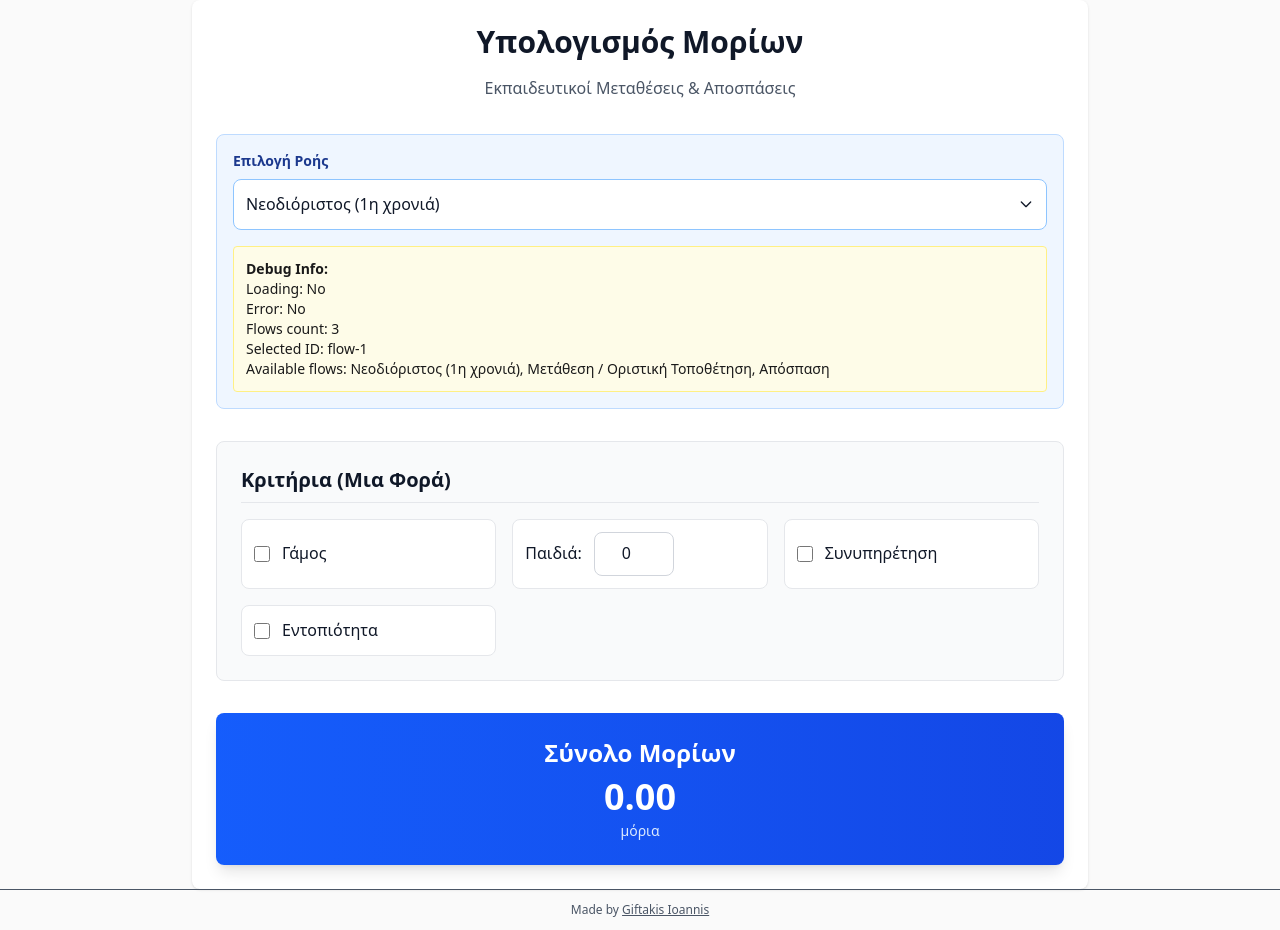
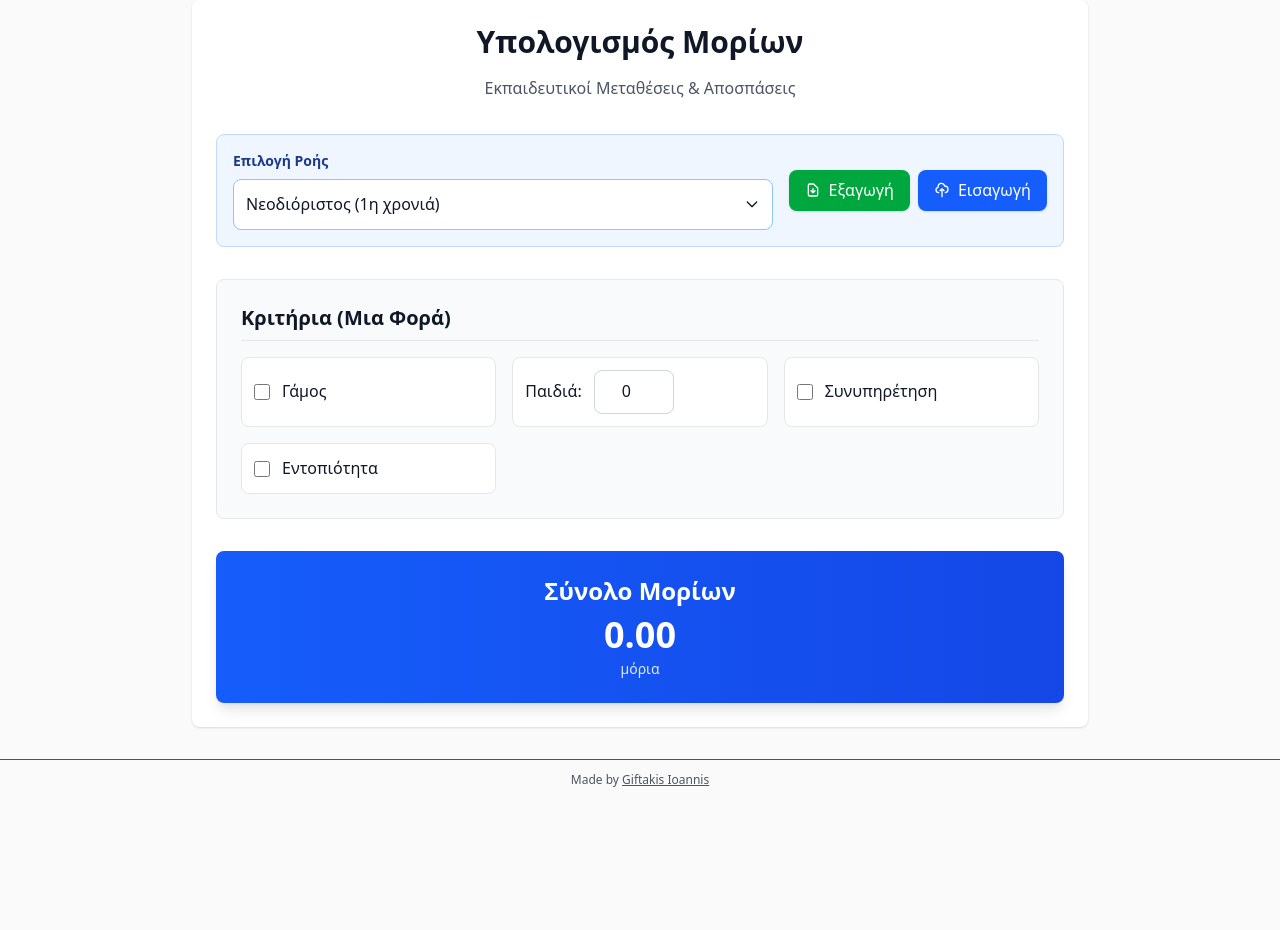
Before and after one commit to limitcracker/MetathesiApospasiCalculator, a Next.js app: page /calculator in a window 1280 px wide. After the commit the page ends 800 px from the top, so only its background shows below. Built offline with nearby package versions, Linux system fonts and the light colour scheme.

Commit message:
Add import/export functionality and αναπληρωτής options, remove debug field

```diff
--- a/app/calculator/page.tsx
+++ b/app/calculator/page.tsx
@@ -80,11 +80,68 @@ export default function CalculatorPage() {
   const enabledKeys = useMemo(() => new Set<string>(selectedFlow?.flowCriteria?.map((fc) => fc.criterion.key) ?? []), [selectedFlow])
   const supportsSubstitute = useMemo(() => selectedFlow?.slug === 'metathesi' || selectedFlow?.slug === 'apospasi', [selectedFlow])
 
-  // Debug logging
-  console.log('Flows data:', flows)
-  console.log('Selected flow ID:', selectedFlowId)
-  console.log('Is loading:', isLoading)
-  console.log('Error:', error)
+  // Export functionality
+  const exportData = () => {
+    const data = {
+      selectedFlowId,
+      yearsList,
+      hasMarriage,
+      childrenCount,
+      hasSynypiretisi,
+      hasEntopiotita,
+      hasStudies,
+      hasIvf,
+      hasFirstPreference,
+      exportDate: new Date().toISOString(),
+      version: '1.0'
+    }
+
+    const blob = new Blob([JSON.stringify(data, null, 2)], { type: 'application/json' })
+    const url = URL.createObjectURL(blob)
+    const a = document.createElement('a')
+    a.href = url
+    a.download = `metathesi-data-${new Date().toISOString().split('T')[0]}.json`
+    document.body.appendChild(a)
+    a.click()
+    document.body.removeChild(a)
+    URL.revokeObjectURL(url)
+  }
+
+  // Import functionality
+  const importData = (event: React.ChangeEvent<HTMLInputElement>) => {
+    const file = event.target.files?.[0]
+    if (!file) return
+
+    const reader = new FileReader()
+    reader.onload = (e) => {
+      try {
+        const data = JSON.parse(e.target?.result as string)
+
+        // Validate data structure
+        if (data.version && data.yearsList && Array.isArray(data.yearsList)) {
+          setSelectedFlowId(data.selectedFlowId || '')
+          setYearsList(data.yearsList)
+          setHasMarriage(data.hasMarriage || false)
+          setChildrenCount(data.childrenCount || 0)
+          setHasSynypiretisi(data.hasSynypiretisi || false)
+          setHasEntopiotita(data.hasEntopiotita || false)
+          setHasStudies(data.hasStudies || false)
+          setHasIvf(data.hasIvf || false)
+          setHasFirstPreference(data.hasFirstPreference || false)
+
+          alert('Δεδομένα εισήχθησαν επιτυχώς!')
+        } else {
+          alert('Μη έγκυρο αρχείο δεδομένων.')
+        }
+      } catch {
+        alert('Σφάλμα κατά την ανάγνωση του αρχείου.')
+      }
+    }
+    reader.readAsText(file)
+
+    // Reset the input so the same file can be selected again
+    event.target.value = ''
+  }
 
   return (
     <main className="max-w-4xl mx-auto p-6 space-y-8 bg-white rounded-lg shadow-sm">
@@ -133,16 +190,32 @@ export default function CalculatorPage() {
               )}
             </div>
           </label>
+
+          <div className="flex gap-2">
+            <button
+              type="button"
+              onClick={exportData}
+              className="px-4 py-2 bg-green-600 text-white rounded-lg font-medium hover:bg-green-700 transition-colors shadow-sm flex items-center gap-2"
+            >
+              <svg className="w-4 h-4" fill="none" stroke="currentColor" viewBox="0 0 24 24">
+                <path strokeLinecap="round" strokeLinejoin="round" strokeWidth={2} d="M12 10v6m0 0l-3-3m3 3l3-3m2 8H7a2 2 0 01-2-2V5a2 2 0 012-2h5.586a1 1 0 01.707.293l5.414 5.414a1 1 0 01.293.707V19a2 2 0 01-2 2z" />
+              </svg>
+              Εξαγωγή
+            </button>
+
+            <label className="px-4 py-2 bg-blue-600 text-white rounded-lg font-medium hover:bg-blue-700 transition-colors shadow-sm flex items-center gap-2 cursor-pointer">
+              <svg className="w-4 h-4" fill="none" stroke="currentColor" viewBox="0 0 24 24">
+                <path strokeLinecap="round" strokeLinejoin="round" strokeWidth={2} d="M7 16a4 4 0 01-.88-7.903A5 5 0 1115.9 6L16 6a5 5 0 011 9.9M15 13l-3-3m0 0l-3 3m3-3v12" />
+              </svg>
+              Εισαγωγή
+              <input
+                type="file"
+                accept=".json"
+                onChange={importData}
+                className="hidden"
+              />
+            </label>
           </div>
-
-        {/* Debug info */}
-        <div className="mt-4 p-3 bg-yellow-50 border border-yellow-200 rounded text-sm">
-          <div><strong>Debug Info:</strong></div>
-          <div>Loading: {isLoading ? 'Yes' : 'No'}</div>
-          <div>Error: {error ? 'Yes' : 'No'}</div>
-          <div>Flows count: {flows?.length || 0}</div>
-          <div>Selected ID: {selectedFlowId}</div>
-          <div>Available flows: {flows?.map(f => f.name).join(', ') || 'None'}</div>
         </div>
       </div>
 
@@ -317,6 +390,35 @@ export default function CalculatorPage() {
                        </div>
                      </label>
                    )}
+
+                   {supportsSubstitute && y.isSubstitute && (
+                     <>
+                       <label className="flex flex-col gap-2">
+                         <span className="text-sm font-medium text-gray-700">Συνολικές εβδομαδιαίες ώρες (ωράριο)</span>
+                         <input
+                           type="number"
+                           min={0}
+                           value={y.totalWeeklyHours}
+                           onChange={(e) => {
+                             const newTotalHours = parseInt(e.target.value) || 0
+                             setYearsList((arr) => arr.map((it, i) => (i === idx ? { ...it, totalWeeklyHours: newTotalHours } : it)))
+                           }}
+                           className="border border-gray-300 rounded-lg p-2 text-gray-900 font-medium focus:ring-2 focus:ring-blue-500 focus:border-blue-500"
+                         />
+                       </label>
+                       <label className="flex flex-col gap-2">
+                         <span className="text-sm font-medium text-gray-700">Μήνες ως Αναπληρωτής</span>
+                         <input
+                           type="number"
+                           min={0}
+                           max={10}
+                           value={y.substituteMonths}
+                           onChange={(e) => setYearsList((arr) => arr.map((it, i) => (i === idx ? { ...it, substituteMonths: parseInt(e.target.value) || 0 } : it)))}
+                           className="border border-gray-300 rounded-lg p-2 text-gray-900 font-medium focus:ring-2 focus:ring-blue-500 focus:border-blue-500"
+                         />
+                       </label>
+                     </>
+                   )}
                 </div>
               </div>
             ))}
```
Lines whose indentation alone changed are shown as unchanged.
